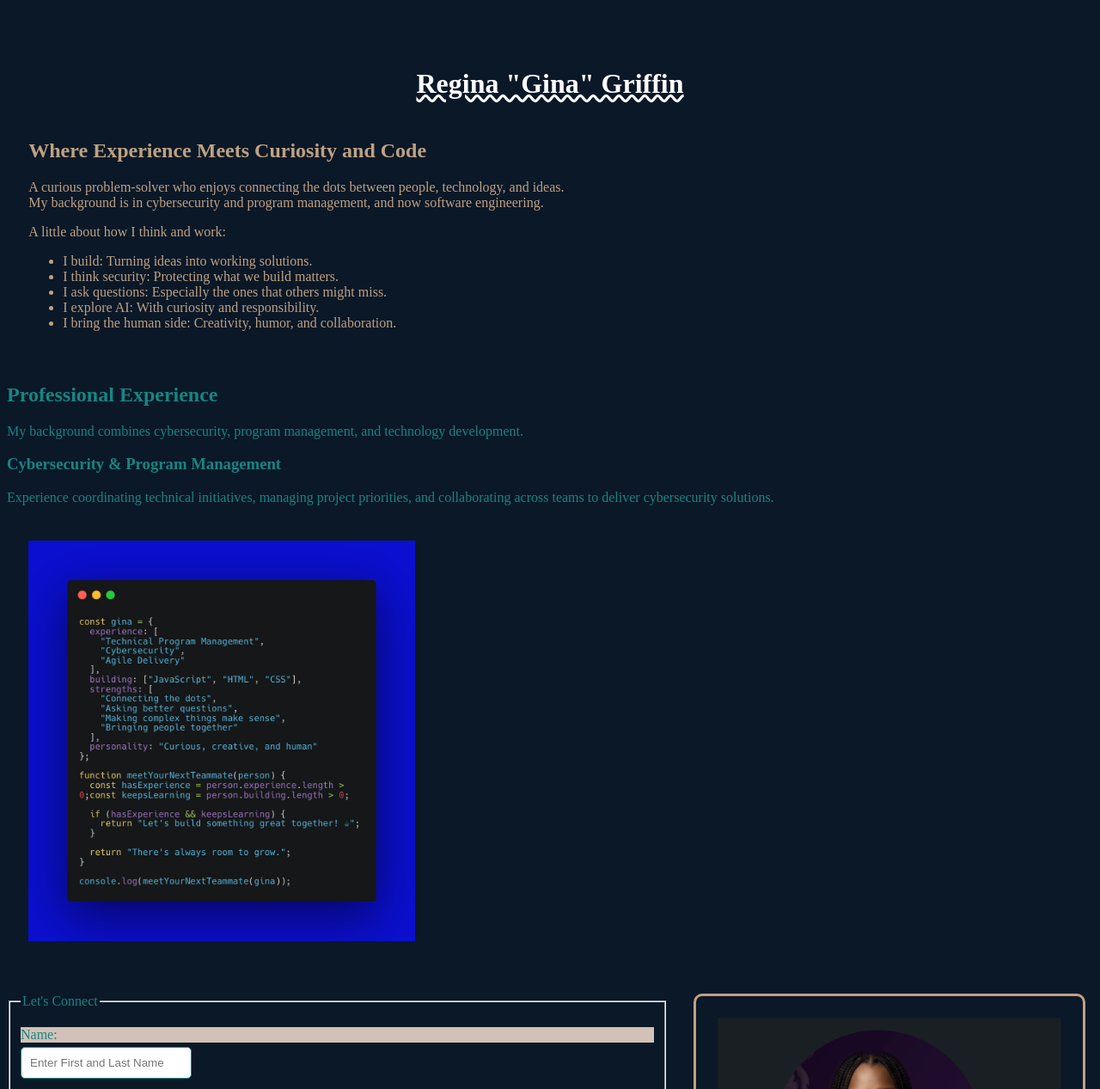
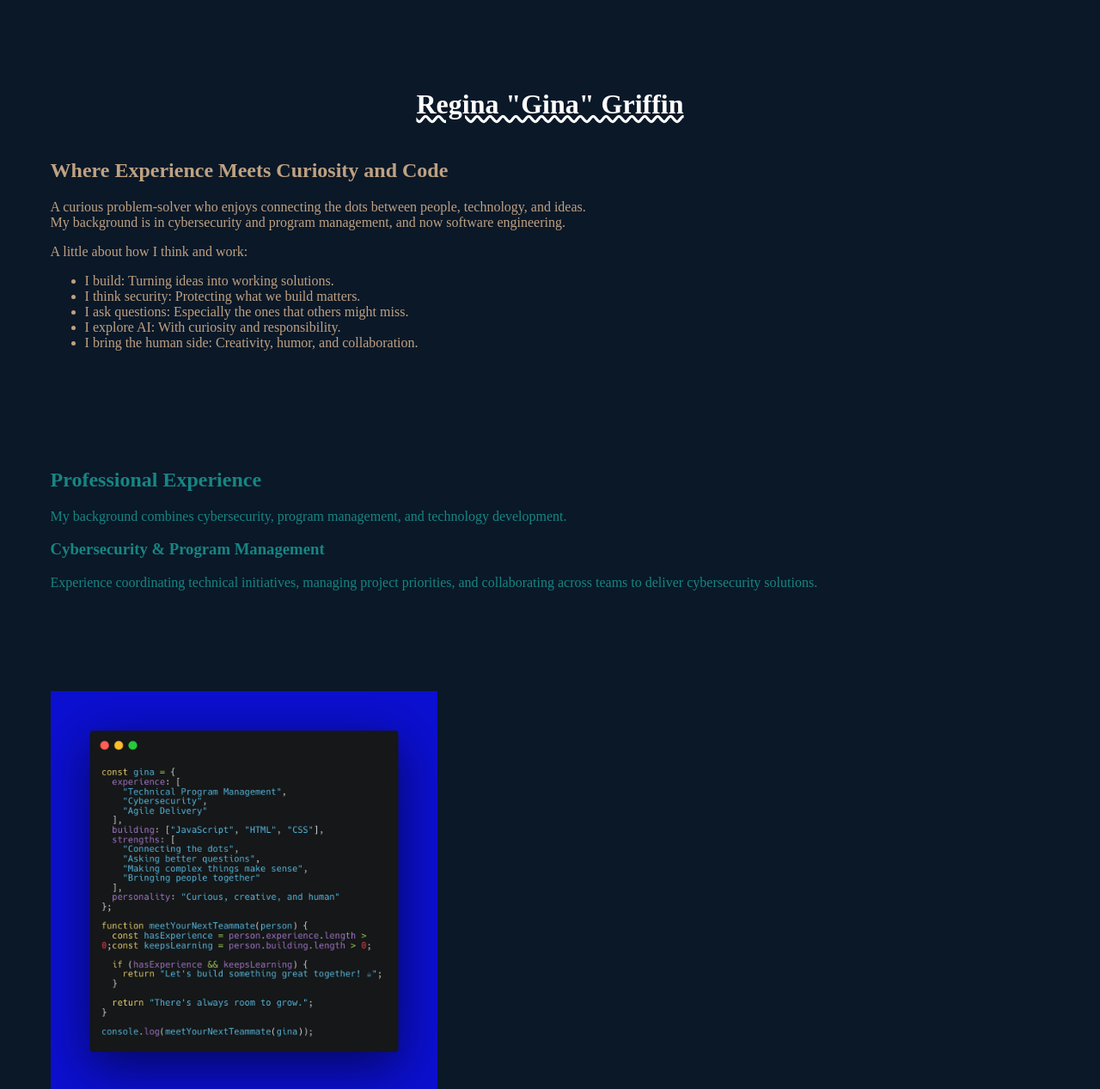
Before and after one commit to ginacodesdev/portfolio-website, a plain HTML site: page index.html in a window 1280 px wide. Shown: the top 1267 px of the page at 86% size. Drawn offline with Linux system fonts and the light colour scheme.

Commit message:
increased padding on left side by 2%

```diff
--- a/styles.css
+++ b/styles.css
@@ -20,10 +20,12 @@ body {
 #header-description {
     color: #BFA181;
     text-shadow: white;
-    padding: 2%;
+    padding: 4%;
+
 }
-
-
+#experience {
+    padding: 4%;
+}
 #name-header {
     color: white;
     text-shadow: #178582;
@@ -36,7 +38,7 @@ body {
 }
 
 img {
-    padding: 2%;
+    padding: 4%;
 }
 
 h2, h3 {
@@ -48,6 +50,7 @@ h2, h3 {
     display: flex; /* this put the profile and contact form in two columns*/
     align-items: flex-start; /* https://developer.mozilla.org/en-US/docs/Web/CSS/Reference/Properties/align-items */
     gap: 30px;  /* space between the contact form and the photos, MDN CSS gap property (add link later) */
+    padding: 4%;
 }
 
 #contact-form {
@@ -60,4 +63,5 @@ h2, h3 {
     height: auto;
     border: 3px solid #BFA181;
     border-radius: 10px;
+    padding: 4%;
 }
```
